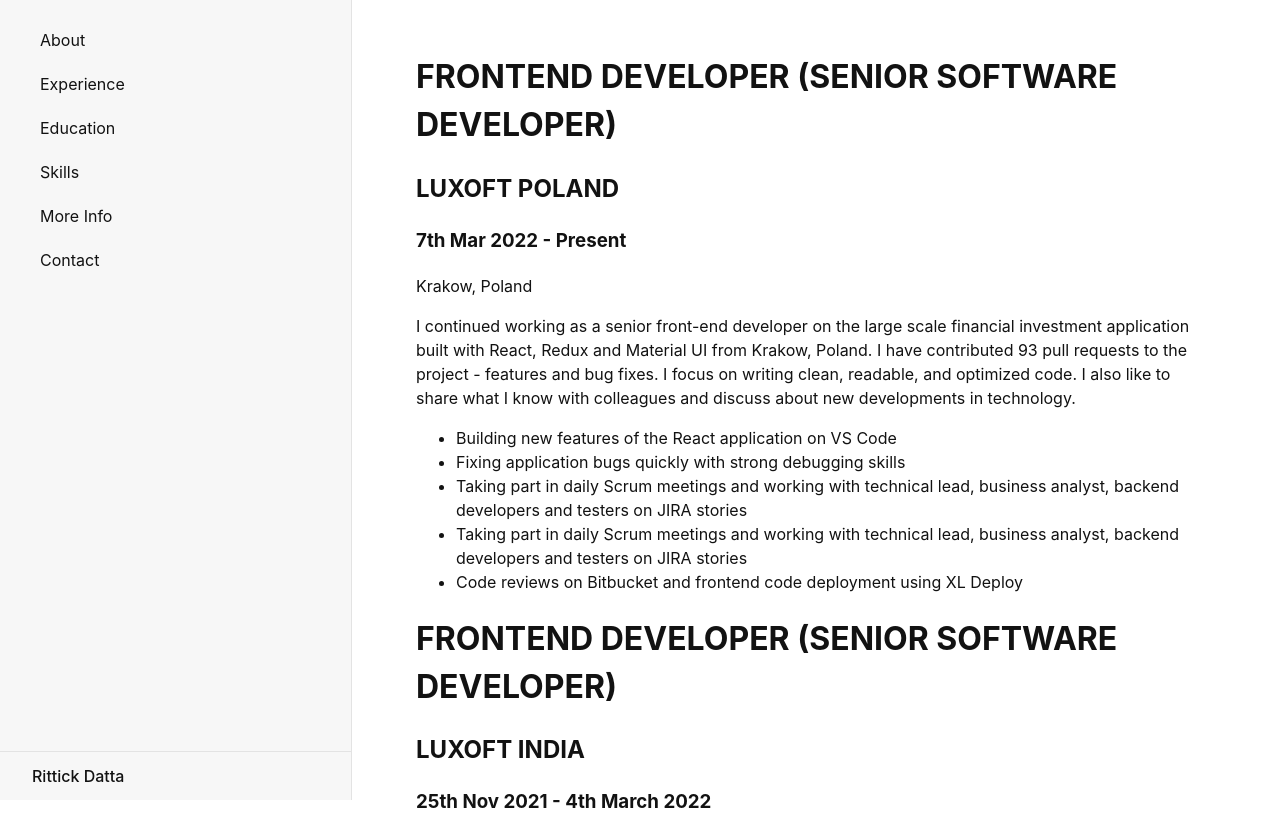
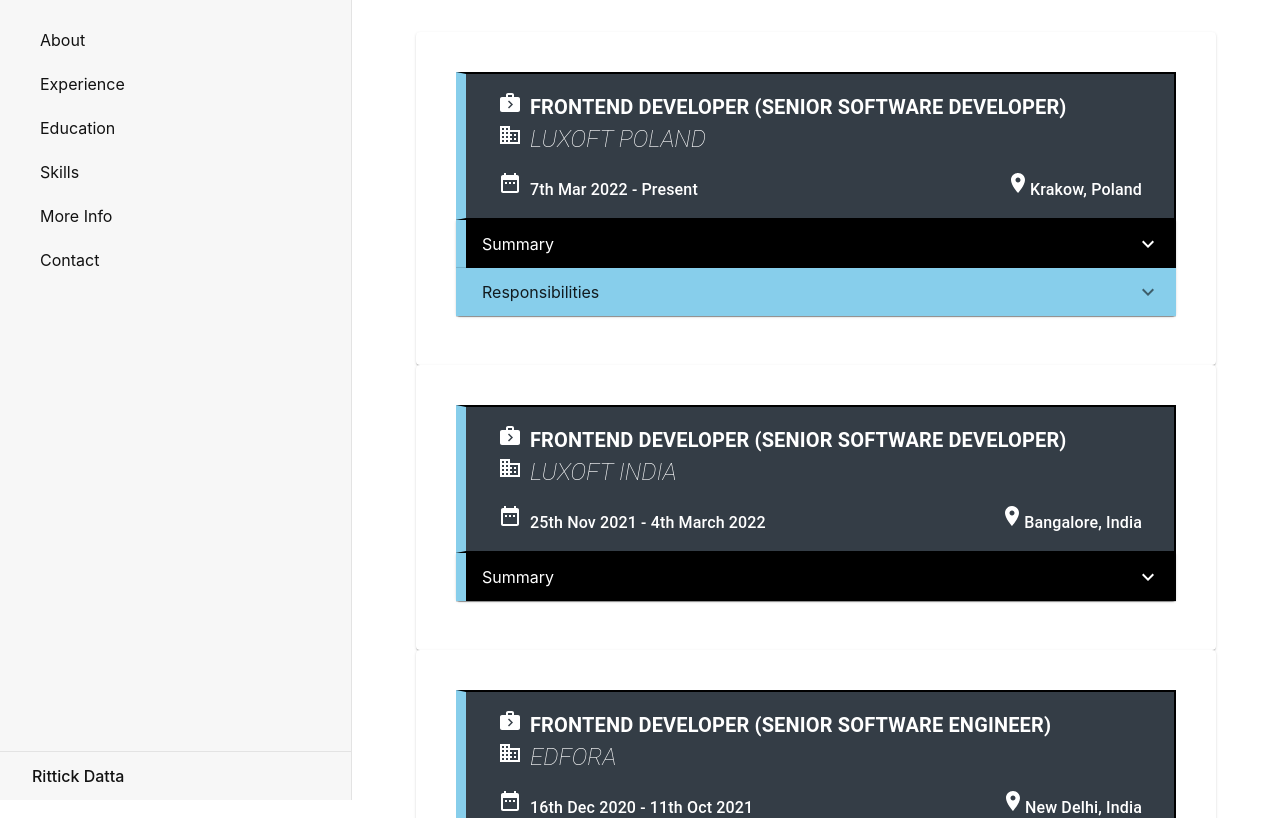
Before and after one commit to RittickDatta/portfolio-website, a React (Create React App) app in the folder my-portfolio-website/: page /experience in a window 1280 px wide. Shown: the top 818 px of the page. Built offline with nearby package versions, Linux system fonts and the light colour scheme.

Commit message:
Dev: styling experience cards; mui icons;

```diff
--- a/my-portfolio-website/package.json
+++ b/my-portfolio-website/package.json
@@ -6,6 +6,7 @@
     "@emotion/react": "^11.11.1",
     "@emotion/styled": "^11.11.0",
     "@mui/material": "^5.14.12",
+    "@mui/icons-material":"latest",
     "@reduxjs/toolkit": "^1.9.7",
     "@testing-library/jest-dom": "^5.17.0",
     "@testing-library/react": "^13.4.0",
--- a/my-portfolio-website/src/routes/Experience.tsx
+++ b/my-portfolio-website/src/routes/Experience.tsx
@@ -1,23 +1,134 @@
 import data from "../data/resume-data";
 import { workExperience } from "../models/WorkExperience";
+import {
+  Box,
+  Card,
+  CardContent,
+  Typography,
+  Divider,
+  Accordion,
+  AccordionSummary,
+  AccordionDetails,
+} from "@mui/material";
+
+import ExpandMoreIcon from "@mui/icons-material/ExpandMore";
+import LocationOnIcon from "@mui/icons-material/LocationOn";
+import DateRangeIcon from "@mui/icons-material/DateRange";
+import NextWeekIcon from "@mui/icons-material/NextWeek";
+import BusinessIcon from "@mui/icons-material/Business";
+
 let ExperienceDetails = ({ exp }: { exp: workExperience }) => {
   const responsibilities = exp.responsibilities.map((item) => <li>{item}</li>);
   const achievements = exp.achievements.map((item) => <li>{item}</li>);
   return (
     <>
-      <div>
-        <h1>{exp.title}</h1>
-        <h2>{exp.company}</h2>
-        <h3>
-          {exp.from} - {exp.to}
-        </h3>
-        <p>
-          {exp.city}, {exp.country}
-        </p>
-        <p>{exp.summary}</p>
-        {exp.responsibilities.length > 1 && <ul>{responsibilities}</ul>}
-        {exp.achievements.length > 1 && <ul>{achievements}</ul>}
-      </div>
+      <Card>
+        <CardContent
+          sx={{
+            backgroundColor: "seagray",
+            p: 2,
+            m: 3,
+          }}
+        >
+          <Box
+            sx={{
+              backgroundColor: "#343d46",
+              color: "white",
+              px: 4,
+              py: 2,
+              border: "2px solid black",
+              borderRadius: "0px",
+              borderLeft: "10px solid skyblue",
+            }}
+          >
+            <Typography variant="h6" sx={{ fontWeight: 750 }}>
+              <NextWeekIcon sx={{ mr: 1 }} />
+              {exp.title}
+            </Typography>
+            <Typography
+              variant="h5"
+              sx={{ fontWeight: 100, fontStyle: "italic", mb: 2 }}
+            >
+              <BusinessIcon sx={{ mr: 1 }} />
+              {exp.company}
+            </Typography>
+            <Box
+              sx={{
+                width: "100%",
+                display: "flex",
+                justifyContent: "space-between",
+                fontWeight: "450",
+              }}
+            >
+              <Typography sx={{ fontWeight: "inherit" }}>
+                <DateRangeIcon sx={{ mr: 1 }} />
+                {exp.from} - {exp.to}
+              </Typography>
+              <Typography
+                sx={{
+                  fontWeight: "inherit",
+                  diplay: "flex",
+                  alignItems: "center",
+                }}
+              >
+                <LocationOnIcon />
+                {exp.city}, {exp.country}
+              </Typography>
+            </Box>
+          </Box>
+          <Accordion>
+            <AccordionSummary
+              sx={{
+                backgroundColor: "black",
+                color: "white",
+                borderLeft: "10px solid skyblue",
+              }}
+              expandIcon={<ExpandMoreIcon sx={{ color: "white" }} />}
+            >
+              Summary
+            </AccordionSummary>
+            <AccordionDetails
+              sx={{
+                borderLeft: "10px solid skyblue",
+              }}
+            >
+              <Typography>{exp.summary}</Typography>
+            </AccordionDetails>
+          </Accordion>
+          {exp.responsibilities.length > 1 && (
+            <Accordion>
+              <AccordionSummary
+                sx={{
+                  borderLeft: "10px solid skyblue",
+                  backgroundColor: "skyblue",
+                }}
+                expandIcon={<ExpandMoreIcon />}
+              >
+                Responsibilities
+              </AccordionSummary>
+              <AccordionDetails
+                sx={{
+                  borderLeft: "10px solid skyblue",
+                }}
+              >
+                <Typography>
+                  <ul>{responsibilities}</ul>
+                </Typography>
+              </AccordionDetails>
+            </Accordion>
+          )}
+
+          {exp.achievements.length > 1 && (
+            <Accordion>
+              <AccordionSummary>Achievements</AccordionSummary>
+              <AccordionDetails>
+                <ul>{achievements}</ul>
+              </AccordionDetails>
+            </Accordion>
+          )}
+          <Divider />
+        </CardContent>
+      </Card>
     </>
   );
 };
@@ -26,9 +137,11 @@
   const { workExperience } = data;
   return (
     <>
-      {workExperience.map((item) => (
-        <ExperienceDetails exp={item} />
-      ))}
+      <Box>
+        {workExperience.map((item, index) => (
+          <ExperienceDetails key={index} exp={item} />
+        ))}
+      </Box>
     </>
   );
 }
--- /dev/null
+++ b/package.json
@@ -0,0 +1,5 @@
+{
+  "dependencies": {
+
+  }
+}
```
Also changed, not shown: 2 other files (tests, documents, lock files or other folders).
